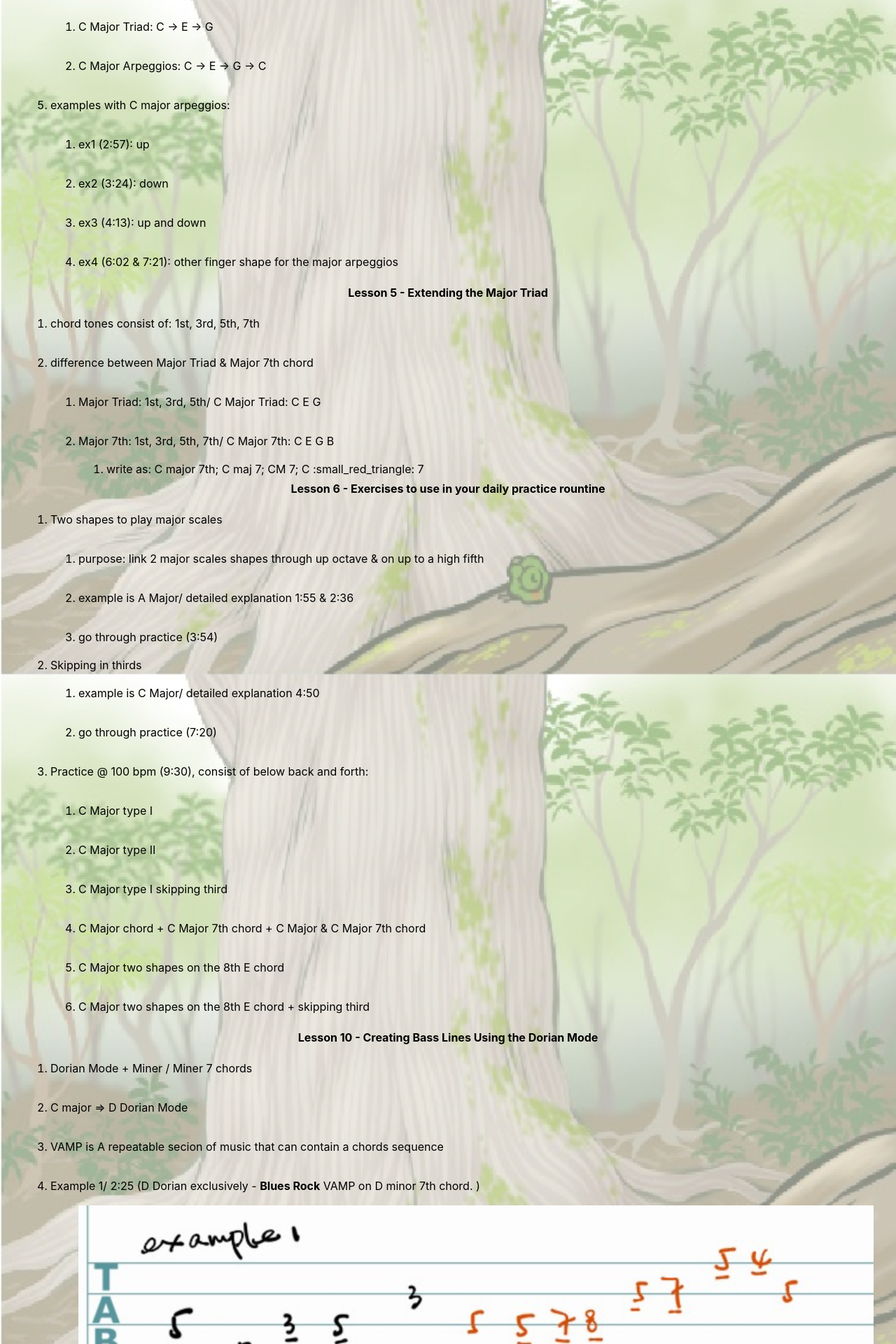
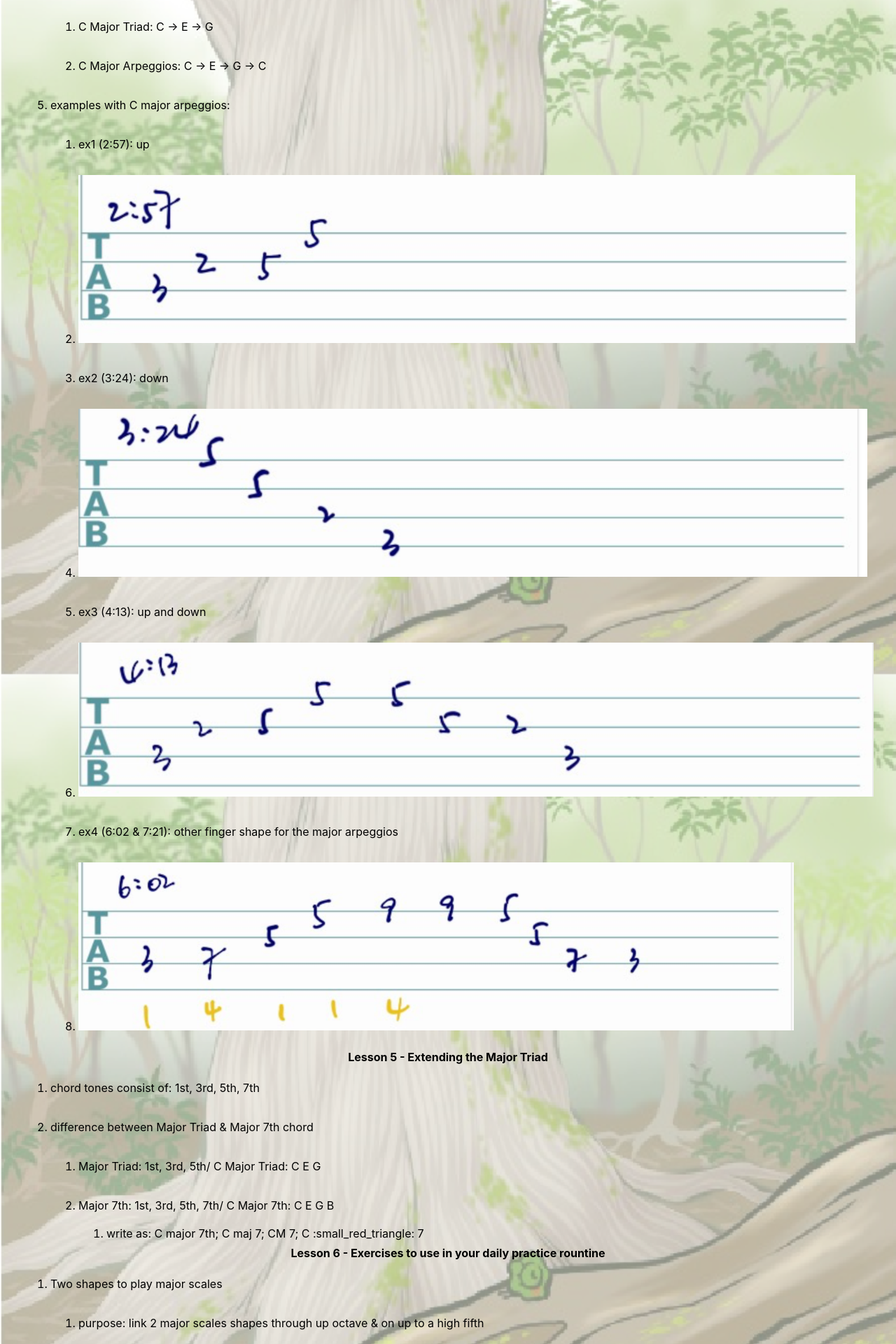
Before and after one commit to shunw/shunw.github.io, a Jekyll site: the page built from bass.md, in a window 1280 px wide. Shown: the part 1027-2947 px from the top of the page at 70% size. Built offline with Jekyll 4.4.1, drawn with Linux system fonts in a browser that asks for light colours.

Commit message:
update the lesson 4

```diff
--- a/bass.md
+++ b/bass.md
@@ -41,11 +41,19 @@
 
     - ex1 (2:57): up
 
+    - ![ex1](/../assets/img/bass/inter-4-ex1.png)
+
     - ex2 (3:24): down
+
+    - ![ex2](/../assets/img/bass/inter-4-ex2.png)
 
     - ex3 (4:13): up and down
 
+    - ![ex3](/../assets/img/bass/inter-4-ex3.png)
+
     - ex4 (6:02 & 7:21): other finger shape for the major arpeggios
+
+    - ![ex4](/../assets/img/bass/inter-4-ex4.png)
 
 
 ### __Lesson 5 - Extending the Major Triad__
```
Also changed, not shown: assets/img/bass/inter-4-ex1.png (added), assets/img/bass/inter-4-ex2.png (added), assets/img/bass/inter-4-ex3.png (added), assets/img/bass/inter-4-ex4.png (added).
